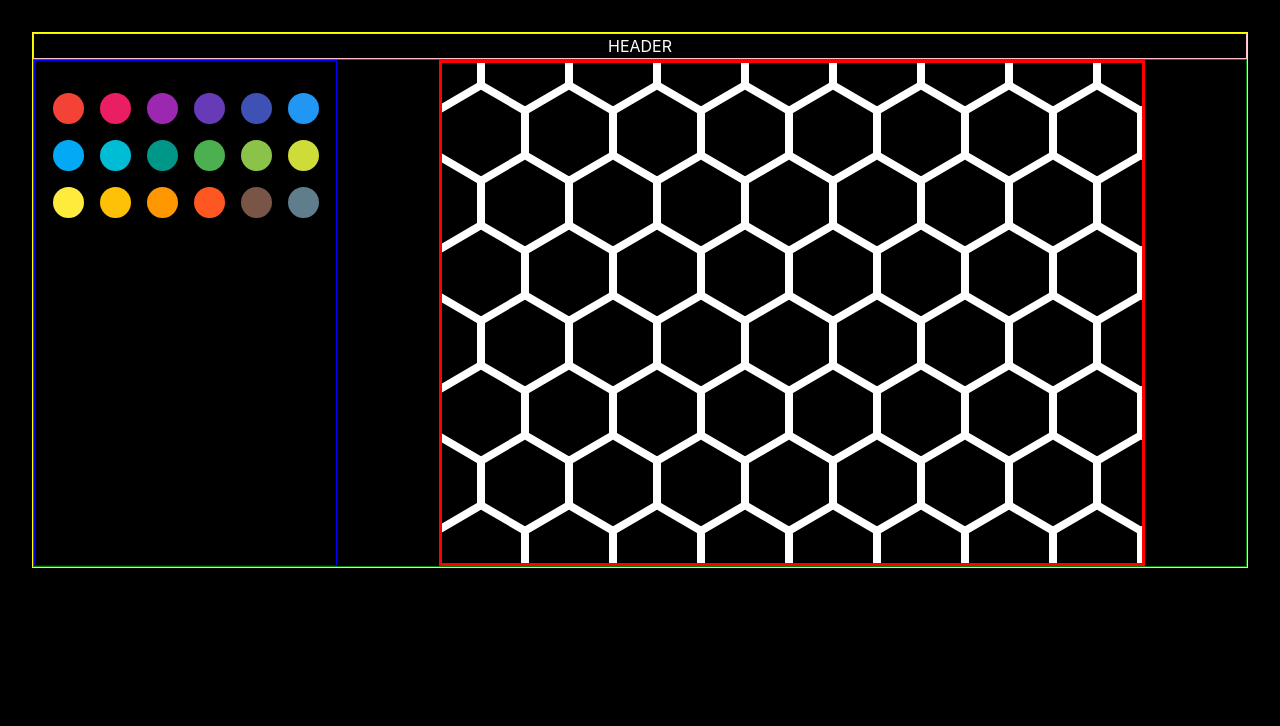
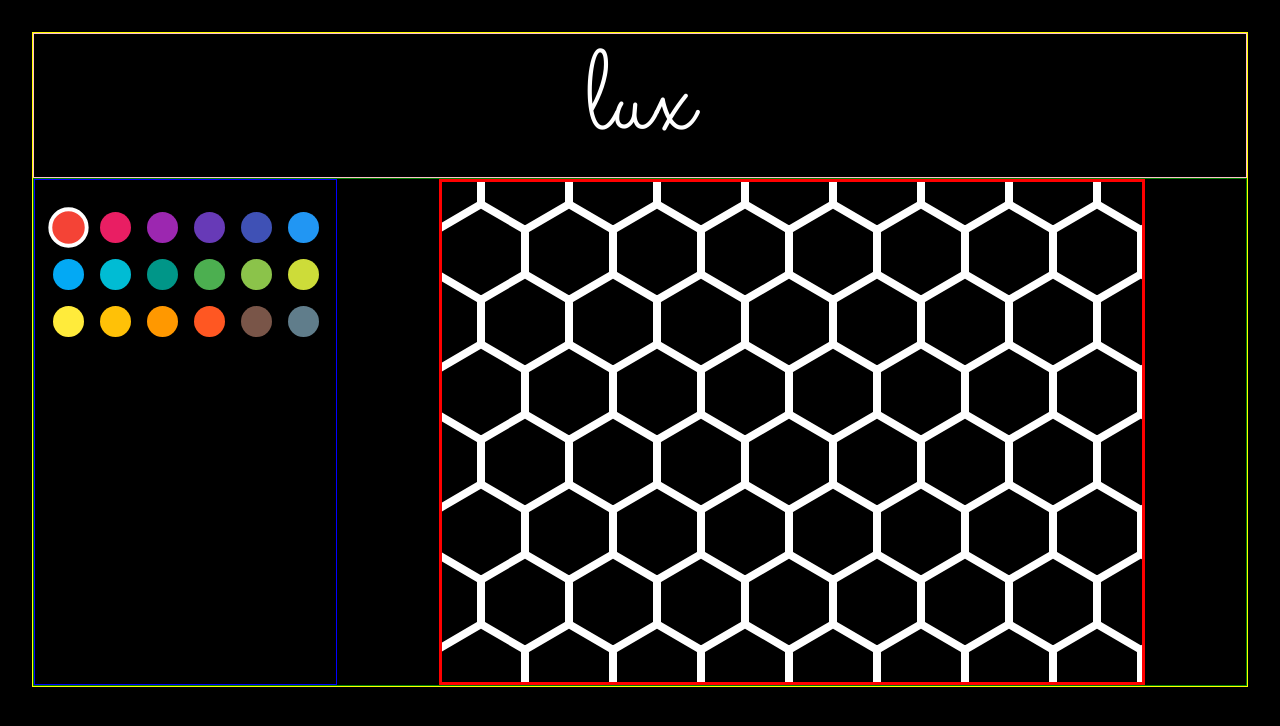
Before and after one commit to megelismi/lux, a React (Vite) app: page / in a window 1280 px wide. Shown: the top 726 px of the page. Built offline with nearby package versions, Linux system fonts and the light colour scheme.

Commit message:
Header text and constants file

```diff
--- a/index.html
+++ b/index.html
@@ -3,6 +3,11 @@
   <head>
     <meta charset="UTF-8" />
     <link rel="icon" type="image/svg+xml" href="/vite.svg" />
+    <link
+      href="https://fonts.googleapis.com/css?family=Sacramento:400"
+      rel="stylesheet"
+      type="text/css"
+    />
     <meta name="viewport" content="width=device-width, initial-scale=1.0" />
     <title>Lux</title>
   </head>
--- a/src/Layout.tsx
+++ b/src/Layout.tsx
@@ -2,16 +2,20 @@ import "./Layout.css";
 import { useState } from "react";
 import { Context } from "./Context";
 import ControlPanel from "./components/ControlPanel";
+import Header from "./components/Header";
 import Pattern from "./components/Pattern";
 import Grid from "./components/Grid";
+import { COLORS } from "./constants";
 
 function Layout() {
-  const [patternColor, setPatternColor] = useState("transparent");
+  const [patternColor, setPatternColor] = useState(COLORS[0]);
 
   return (
     <Context.Provider value={{ patternColor, setPatternColor }}>
       <div className="layout">
-        <div className="header">HEADER</div>
+        <div className="header">
+          <Header />
+        </div>
         <div>
           <div className="main">
             <div className="sidebar">
--- a/src/components/ColorPicker.tsx
+++ b/src/components/ColorPicker.tsx
@@ -1,28 +1,7 @@
 import "./ColorPicker.css";
 import { useContext } from "react";
 import { Context } from "../Context";
-
-// default colors
-const COLORS = [
-  "#f44336",
-  "#e91e63",
-  "#9c27b0",
-  "#673ab7",
-  "#3f51b5",
-  "#2196f3",
-  "#03a9f4",
-  "#00bcd4",
-  "#009688",
-  "#4caf50",
-  "#8bc34a",
-  "#cddc39",
-  "#ffeb3b",
-  "#ffc107",
-  "#ff9800",
-  "#ff5722",
-  "#795548",
-  "#607d8b",
-];
+import { COLORS } from "../constants";
 
 function ColorCircle({ color }: { color: string }) {
   const { patternColor, setPatternColor } = useContext(Context);
--- /dev/null
+++ b/src/components/Header.css
@@ -0,0 +1,5 @@
+.header-text {
+  font-family: "Sacramento", sans-serif;
+  font-size: 7em;
+  margin: 10px;
+}
--- /dev/null
+++ b/src/components/Header.tsx
@@ -0,0 +1,11 @@
+import "./Header.css";
+
+function Header() {
+  return (
+    <div>
+      <h1 className="header-text">lux</h1>
+    </div>
+  );
+}
+
+export default Header;
--- /dev/null
+++ b/src/constants.js
@@ -0,0 +1,25 @@
+// TODO: think of another name for this file
+
+// default colors
+const COLORS = [
+  "#f44336",
+  "#e91e63",
+  "#9c27b0",
+  "#673ab7",
+  "#3f51b5",
+  "#2196f3",
+  "#03a9f4",
+  "#00bcd4",
+  "#009688",
+  "#4caf50",
+  "#8bc34a",
+  "#cddc39",
+  "#ffeb3b",
+  "#ffc107",
+  "#ff9800",
+  "#ff5722",
+  "#795548",
+  "#607d8b",
+];
+
+export { COLORS };
```
